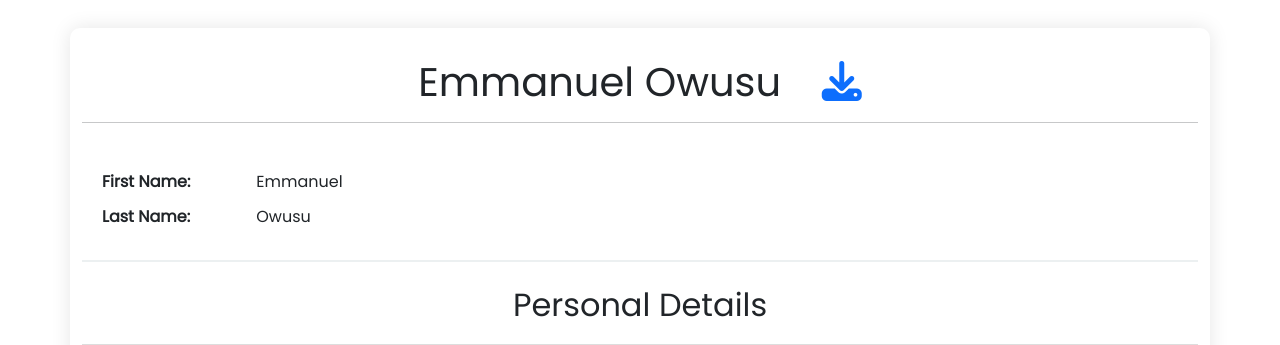
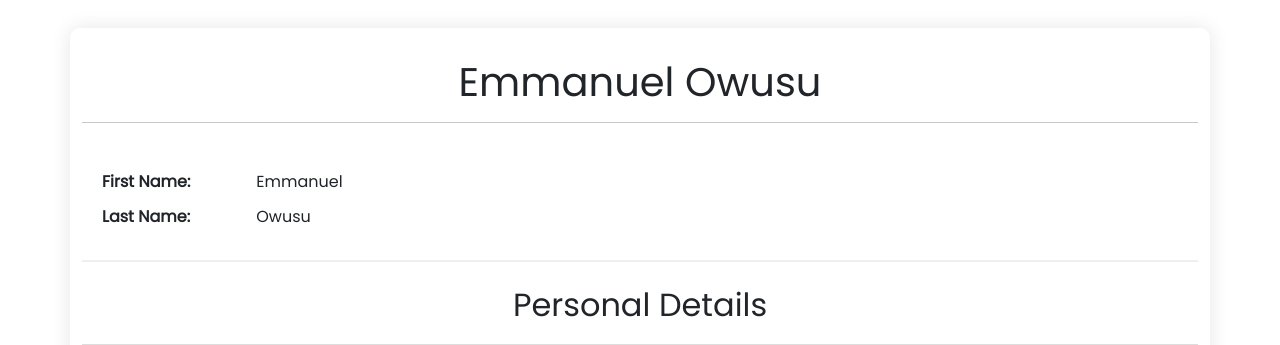
Before and after one commit to Teach-Edu-Project-Team/EDU_PROJECT, a Django app: page /staff/1/ in a window 1280 px wide. Shown: the part 56-401 px from the top of the page. Run offline with Django 5.2, Linux system fonts and the light colour scheme; a user stored in the database is signed in; data comes from the database, SQL or seed files in the repository; both versions use the stored data as it was after the commit; parts of the project's set-up code (start-up, migrations or seed data) failed here and were passed over; some libraries are stand-ins or nearby versions.

Commit message:
made changes to the view profile

```diff
--- a/templates/staff.html
+++ b/templates/staff.html
@@ -253,9 +253,7 @@
             <main class="content px-3 py-2">
                 <div class="container-fluid">
                     <div class="container">
-                        <h1>{{ staff.first_name }} {{ staff.last_name }} <a style="margin-left: 30px;" href="{% url 'staff_pdf_view' pk_test=staff.pk %}" target="_blank">
-                            <i class="fa-solid fa-download"></i>
-                        </a></h1>
+                        <h1>{{ staff.first_name }} {{ staff.last_name }}</h1>
                         <hr>
 
                         <div class="profile-info">
```
Also changed, not shown: db.sqlite3.
